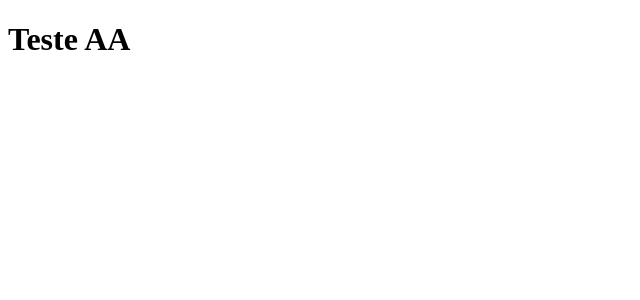
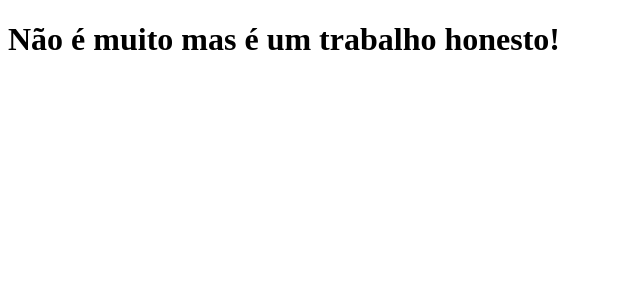
Before and after one commit to LuizCavani/clone-tabnews, a Next.js app: page / in a window 1280 px wide. Shown: the top 300 px of the page, without its empty margins (0-640 px from the left). Built offline with nearby package versions, Linux system fonts and the light colour scheme.

Commit message:
Challange Message

```diff
--- a/pages/index.js
+++ b/pages/index.js
@@ -1,5 +1,5 @@
 function Home() {
-    return <h1>Teste AA</h1>
+    return <h1>Não é muito mas é um trabalho honesto!</h1>
 }
 
 export default Home;
```
